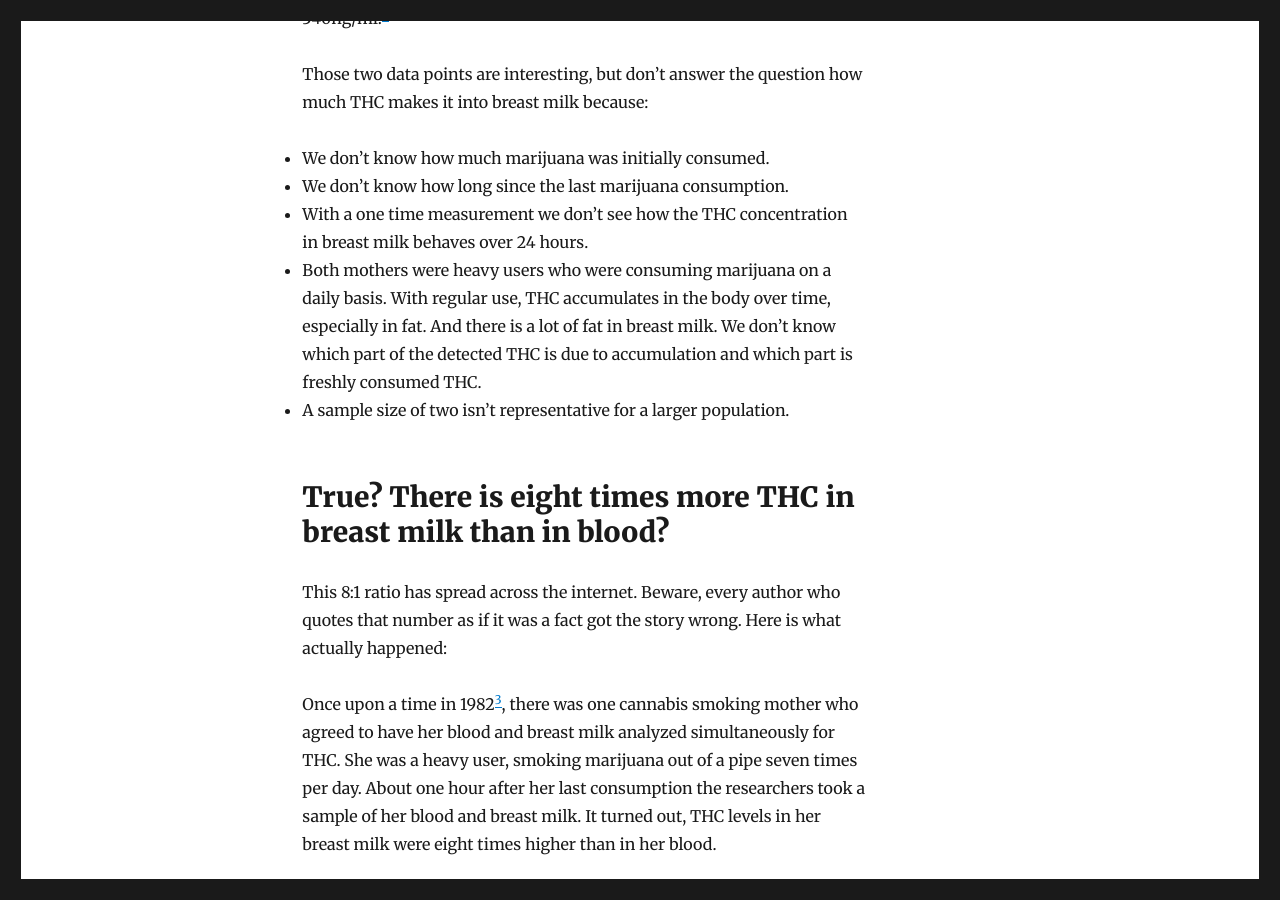
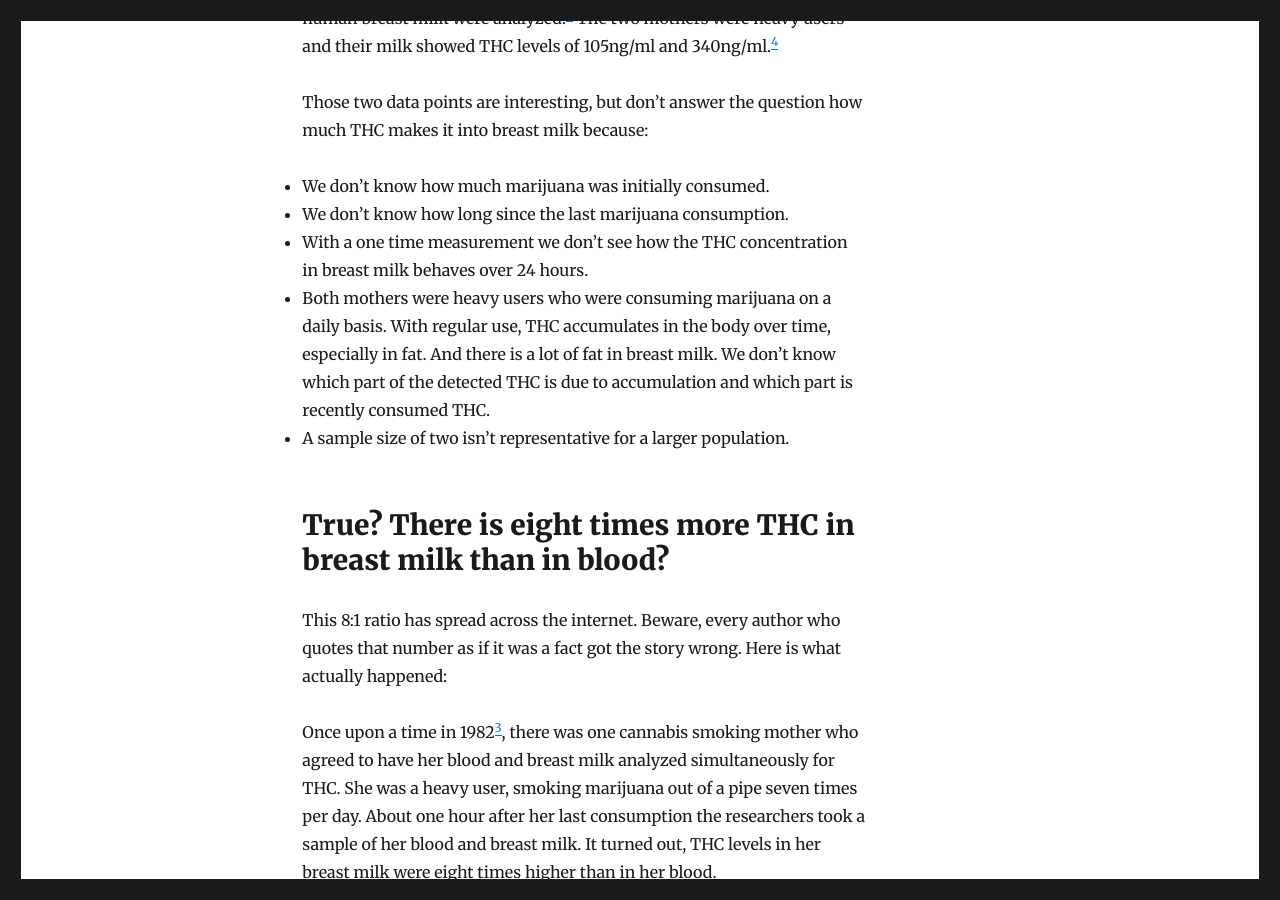
Before and after one commit to sapiensoup/sapiensoup.com, a Jekyll site: the page built from _posts/2017-02-02-cannabis-breastfeeding.md, in a window 1280 px wide and 900 px high, scrolled down 2996 px. Built offline with Jekyll 4.4.1, drawn with Linux system fonts in a browser that asks for light colours; some of the changed text lies outside the part shown.

Commit message:
Change copy

```diff
--- a/_posts/2017-02-02-cannabis-breastfeeding.md
+++ b/_posts/2017-02-02-cannabis-breastfeeding.md
@@ -53,7 +53,7 @@
 - We don’t know how much marijuana was initially consumed.
 - We don't know how long since the last marijuana consumption.
 - With a one time measurement we don't see how the THC concentration in breast milk behaves over 24 hours.
-- Both mothers were heavy users who were consuming marijuana on a daily basis. With regular use, THC accumulates in the body over time, especially in fat. And there is a lot of fat in breast milk. We don't know which part of the detected THC is due to accumulation and which part is freshly consumed THC.
+- Both mothers were heavy users who were consuming marijuana on a daily basis. With regular use, THC accumulates in the body over time, especially in fat. And there is a lot of fat in breast milk. We don't know which part of the detected THC is due to accumulation and which part is recently consumed THC.
 - A sample size of two isn't representative for a larger population.
 
 ## True? There is eight times more THC in breast milk than in blood?
```
Also changed, not shown: other parts of _posts/2017-02-02-cannabis-breastfeeding.md (+3 -3 lines).
